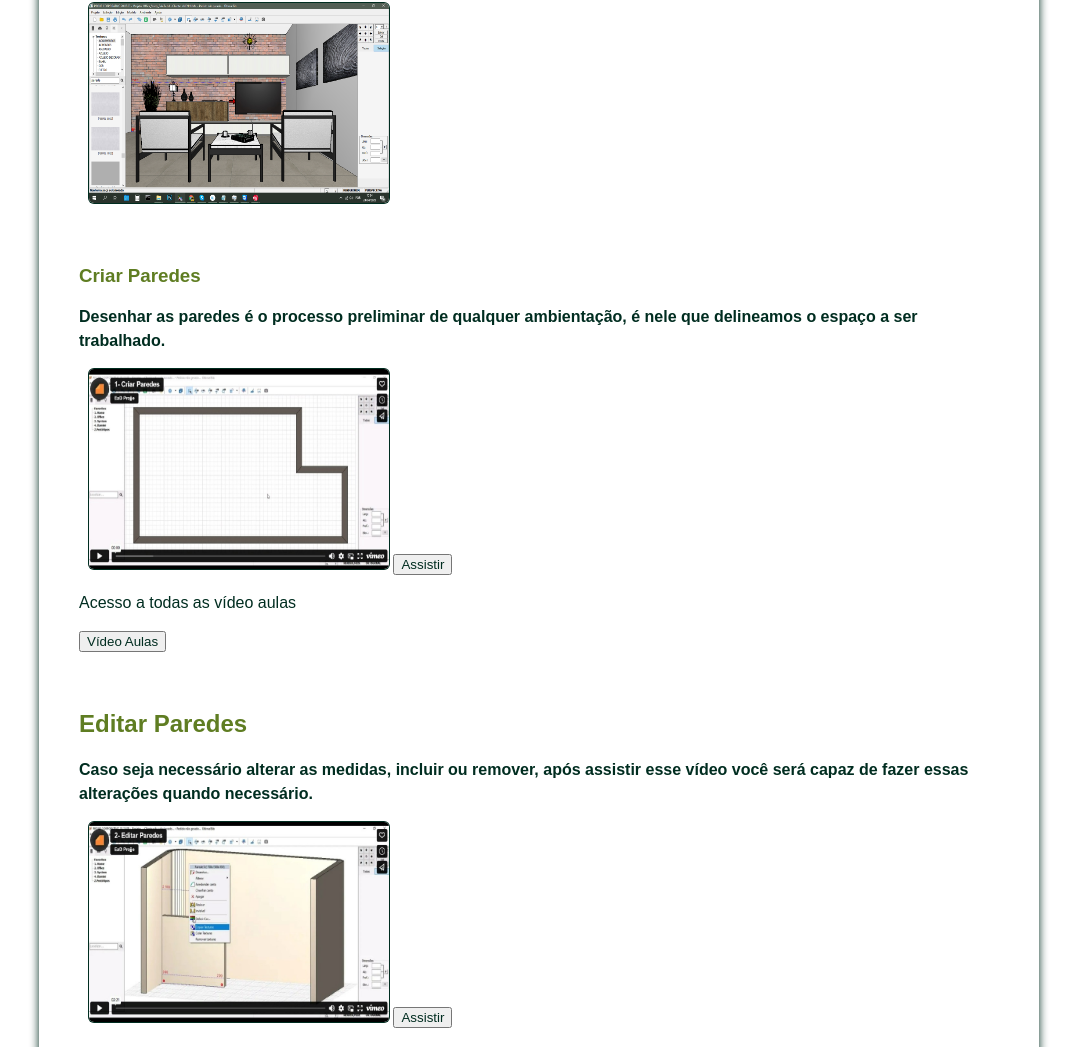
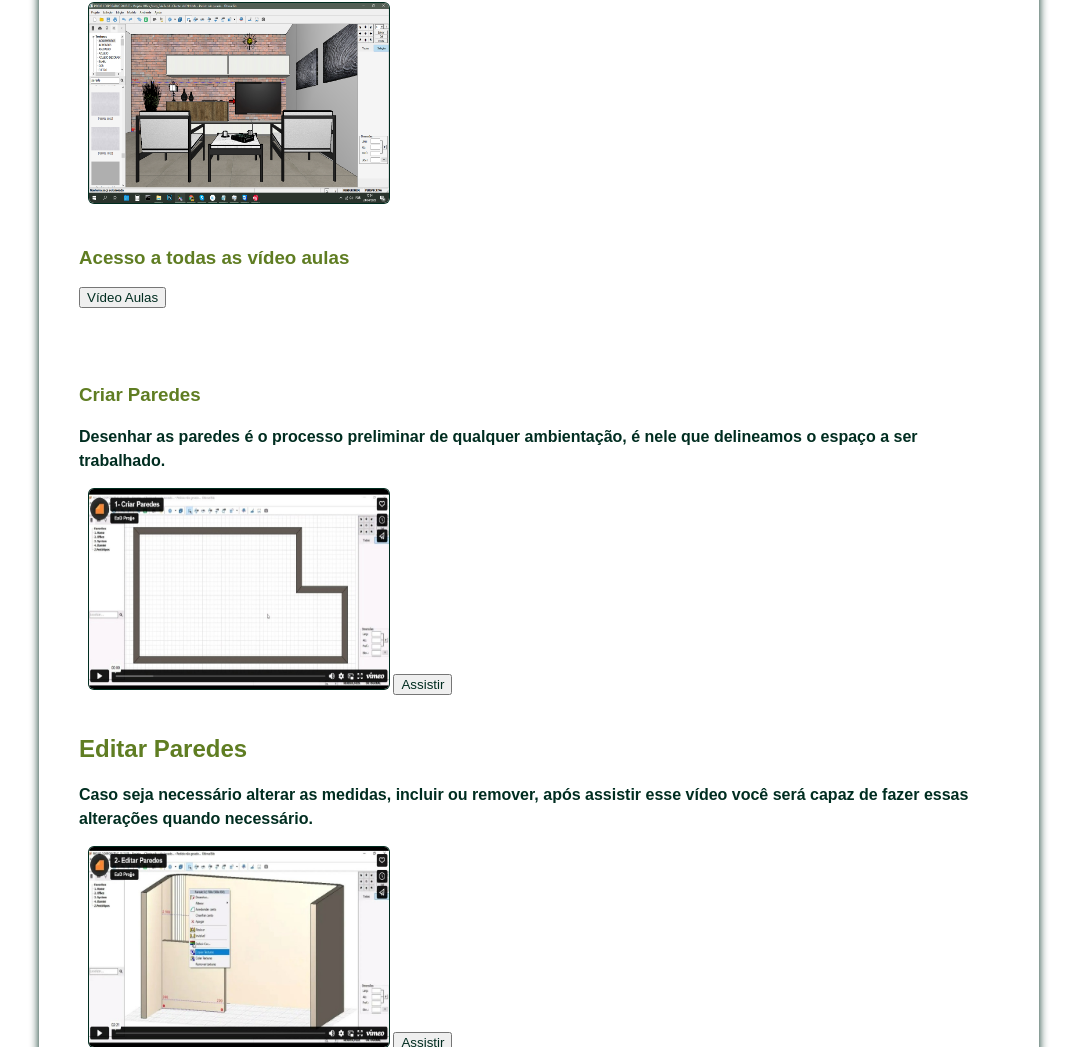
Before and after one commit to jeffersoNascimento/jornada_parceiro, a plain HTML site: page index.html in a window 1280 px wide. Shown: the part 1701-2748 px from the top of the page, without its empty margins (101-1178 px from the left). Drawn offline with Linux system fonts and the light colour scheme.

Commit message:
atualização

```diff
--- a/index.html
+++ b/index.html
@@ -147,6 +147,12 @@
                 <p><strong>Os projetos 3D agregaram realismo às representações, agilidade nas definições e, caso necessário, alterações imediatas no projeto. Logo, o 3D permite ao profissional visualizar o que criou e editar rapidamente o que for preciso.</strong></p>
 
                 <img src="imagens/img4.png" alt="" class="img">
+
+                <div>
+                    <h3>Acesso a todas as vídeo aulas</h3>
+                    <button><a href="videos.html" target="_blank" class="link">Vídeo Aulas</a></button>
+                </div>
+
                 <br><br>
                 <h3>Criar Paredes</h3>
                 <p>
@@ -157,10 +163,6 @@
                 <img src="imagens/img5.jpg" alt="" class="img">
                 <button><a href="https://vimeo.com/473653375" target="_blank" class="link">Assistir</a></button>
 
-                <div>
-                    <p style="color: rgb(0, 45, 32);">Acesso a todas as vídeo aulas</p>
-                    <button><a href="videos.html" target="_blank" class="link">Vídeo Aulas</a></button>
-                </div>
                 <br>
                 <h2>Editar Paredes</h2>
                 <p>
--- a/style.css
+++ b/style.css
@@ -11,7 +11,7 @@
 :root {
     --green1: rgb(95, 125, 34);
     --green: rgb(0, 45, 32);
-    --bege: rgb(248, 227, 181);
+    --bege: #fff;
 }
 
 body {
```
